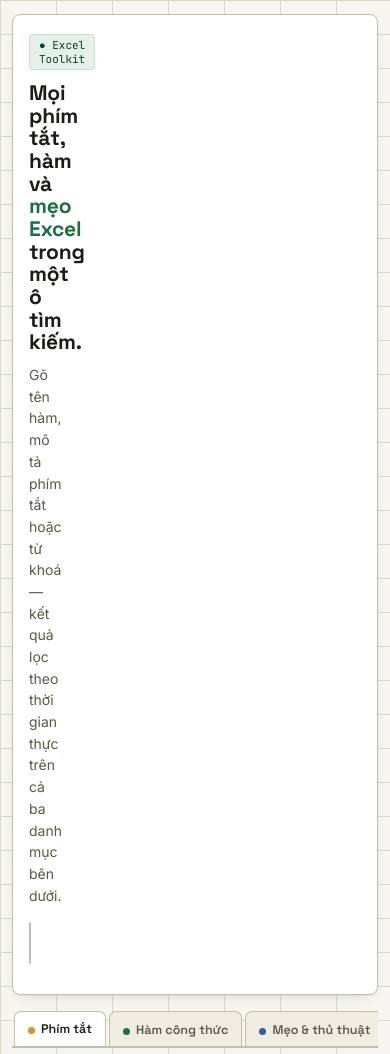
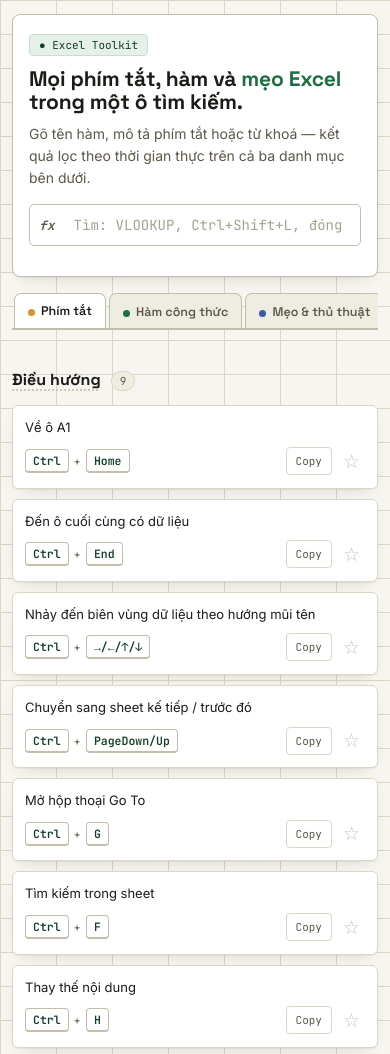
Before and after one commit to nhkhoa13-web/tools, a plain HTML site: page tool/checkexcel.html in a window 390 px wide. Shown: the top 1054 px of the page. Drawn offline with Linux system fonts and the light colour scheme.

Commit message:
Update giaodien

```diff
--- a/tool/checkexcel.html
+++ b/tool/checkexcel.html
@@ -24,6 +24,11 @@
     --shadow: 0 1px 0 rgba(28,27,23,0.04), 0 6px 16px -10px rgba(28,27,23,0.25);
   }
   *{box-sizing:border-box;}
+  html{
+    -webkit-text-size-adjust:100%;
+    -moz-text-size-adjust:100%;
+    text-size-adjust:100%;
+  }
   html,body{margin:0;padding:0;}
   body{
     background:
@@ -71,7 +76,7 @@
   .colheader div:first-child{background:#E6E3D5;}
   .hero-body{
     display:grid;
-    grid-template-columns:44px 1fr;
+    grid-template-columns:44px minmax(0,1fr);
   }
   .rownums{
     background:#EFEDE2;
@@ -506,7 +511,8 @@
 
   @media (max-width:640px){
     .frame{padding:0 12px 70px;}
-    .colheader, .hero-body{grid-template-columns:0 1fr;}
+    .colheader{grid-template-columns:0;}
+    .hero-body{grid-template-columns:1fr;}
     .rownums, .colheader{display:none;}
     .sheet-chrome{margin-top:14px; border-radius:8px;}
     .hero-main{padding:18px 16px 20px;}
@@ -584,7 +590,7 @@
       <div class="rownums"><div>1</div><div>2</div><div>3</div><div>4</div></div>
       <div class="hero-main">
         <span class="eyebrow">● Excel Toolkit</span>
-        <h1>Mọi phím tắt, hàm và <span class="accent">mẹo Excel</span><br>trong một ô tìm kiếm.</h1>
+        <h1>Mọi phím tắt, hàm và <span class="accent">mẹo Excel</span> trong một ô tìm kiếm.</h1>
         <p class="hero-sub">Gõ tên hàm, mô tả phím tắt hoặc từ khoá — kết quả lọc theo thời gian thực trên cả ba danh mục bên dưới.</p>
         <div class="formula-bar">
           <div class="cellref">A1</div>
```
